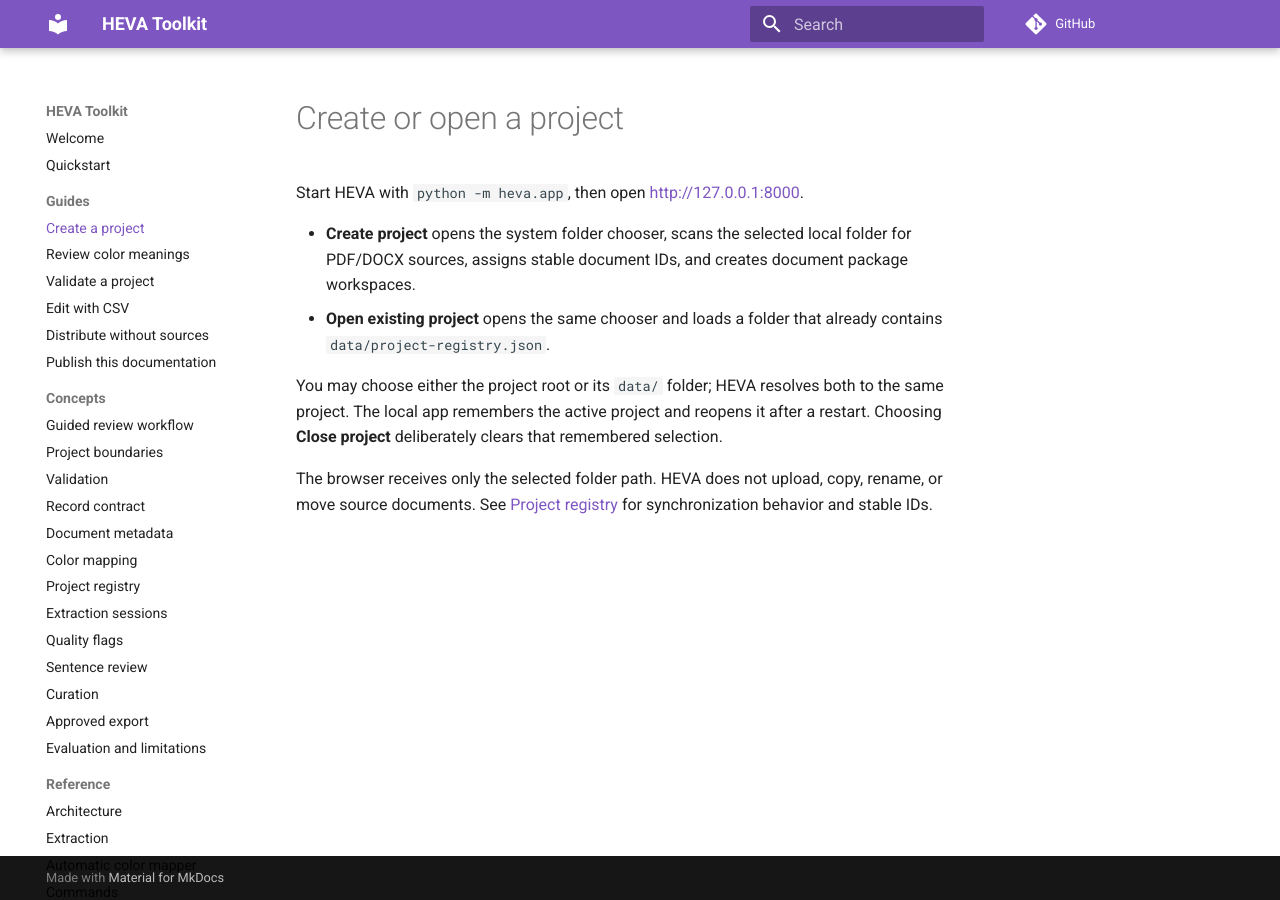
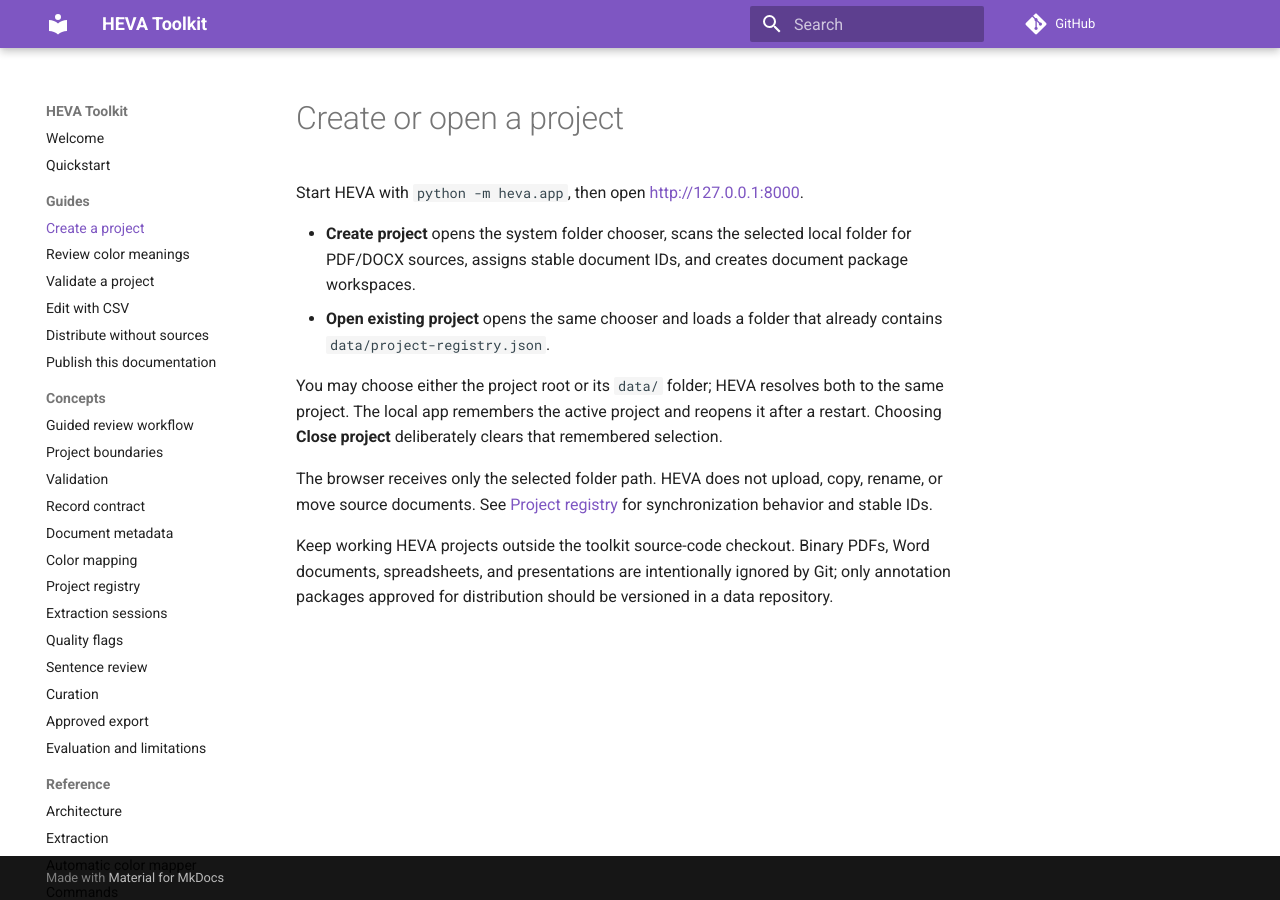
Before and after one commit to zzbn12345/HEVA_toolkit, an MkDocs documentation site: the page built from docs/guides/create-project.md, in a window 1280 px wide. Built offline with MkDocs 1.6.1 and Material for MkDocs 9.7.7, drawn with Linux system fonts in a browser that asks for light colours; comment, search, counter and statistics services are not loaded.

Commit message:
chore: remove binary research files from the toolkit
Why: the toolkit should remain quick to clone and keep private source documents in external HEVA projects rather than Git history.

Achieved: removes committed office and source binaries, ignores future binary inputs, and generates extractor regression fixtures at test time.

```diff
--- a/docs/guides/create-project.md
+++ b/docs/guides/create-project.md
@@ -15,3 +15,7 @@
 The browser receives only the selected folder path. HEVA does not upload, copy, rename,
 or move source documents. See
 [Project registry](../PROJECT_REGISTRY.md) for synchronization behavior and stable IDs.
+
+Keep working HEVA projects outside the toolkit source-code checkout. Binary PDFs, Word
+documents, spreadsheets, and presentations are intentionally ignored by Git; only
+annotation packages approved for distribution should be versioned in a data repository.
```
Also changed, not shown: CHANGELOG.md (+7 -0 lines), 2 other files.
